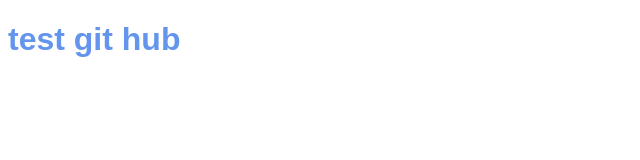
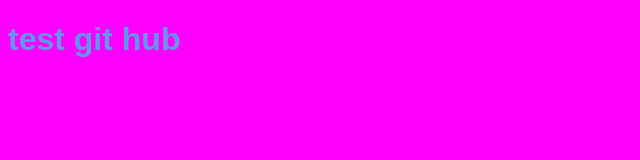
Before and after one commit to captainkate/Thrusdayrepo, a plain HTML site: page index.html in a window 1280 px wide. Shown: the whole page, without its empty margins (0-640 px from the left). Drawn offline with Linux system fonts and the light colour scheme.

Commit message:
added gacground
add

```diff
--- a/index.html
+++ b/index.html
@@ -3,7 +3,8 @@
 <html>
 <style>
 body{font-family:Arial;
-color:cornflowerblue;}
+color:cornflowerblue;
+background:magenta;}
 </style>
 <head>
 <title>test git hub</title>
```
